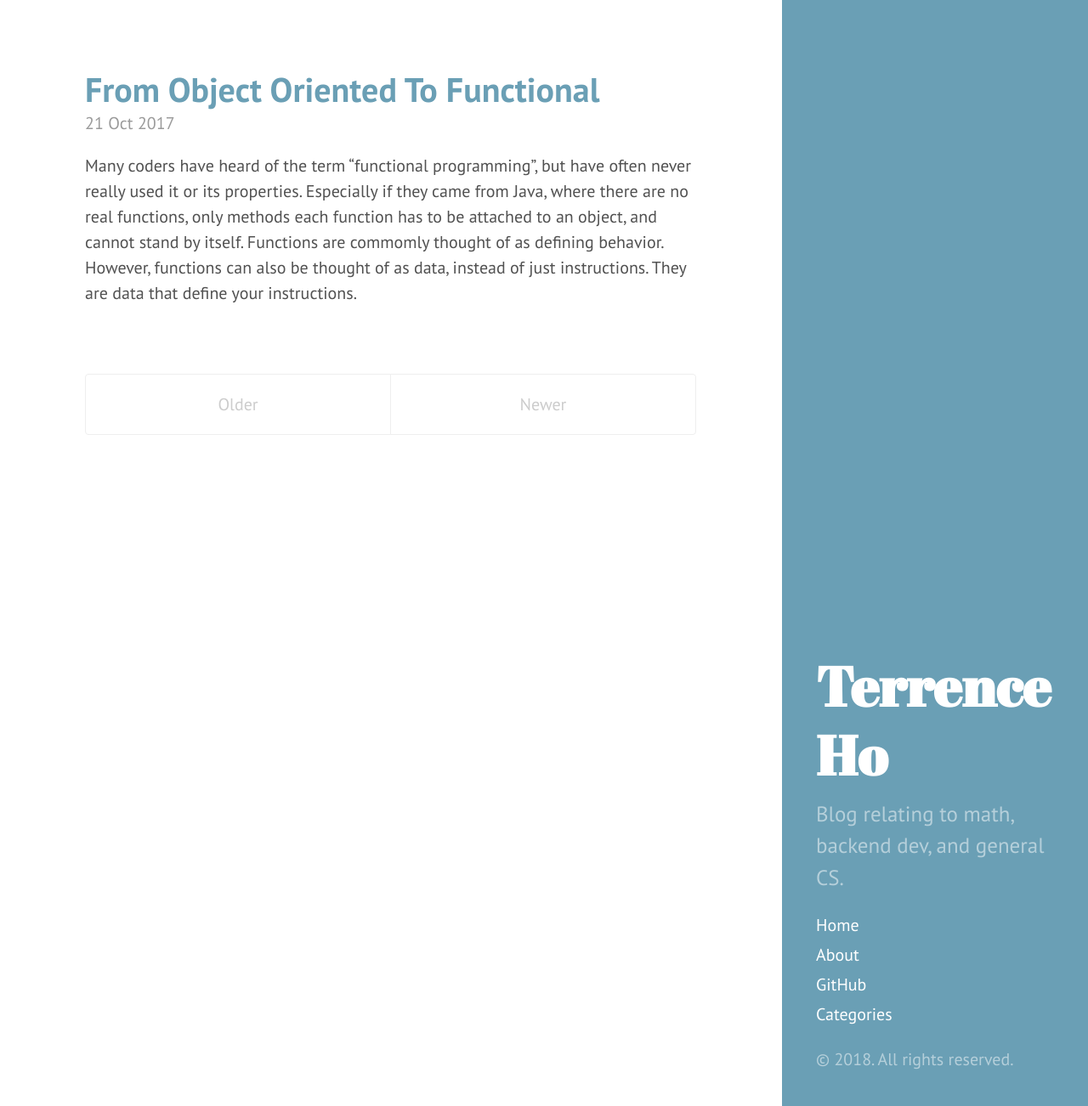
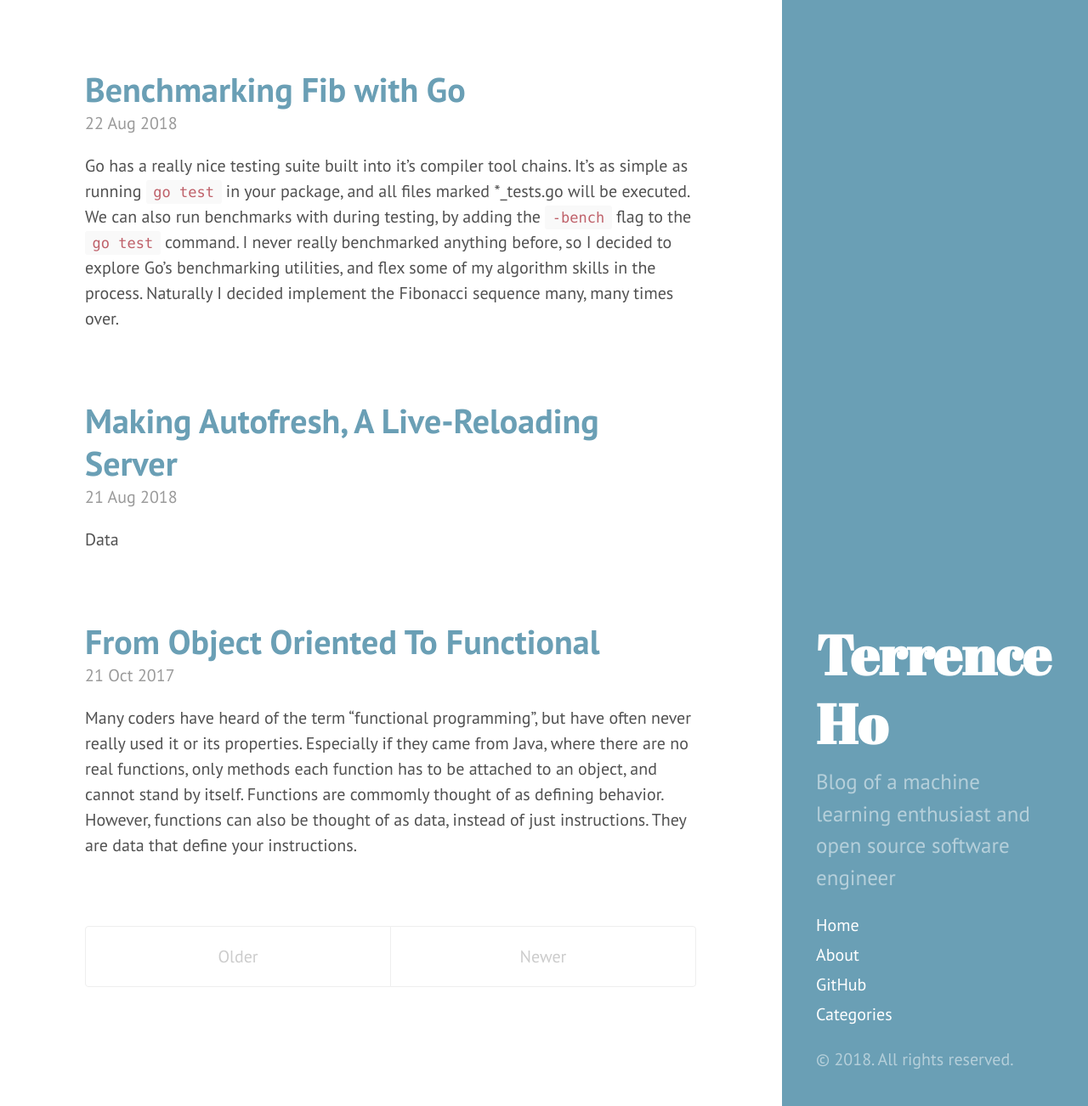
Before and after one commit to TerrenceHo/terrenceho.github.io, a Jekyll site: the page built from index.html, in a window 1280 px wide and 1302 px high. Shown: the whole window at 85% size. Built offline with Jekyll 4.4.1, drawn with Linux system fonts in a browser that asks for light colours; the list of posts is cut into pages by our own code; part of the change alters nothing that is shown.

Commit message:
Add Benchmarking post

````diff
--- a/_config.yml
+++ b/_config.yml
@@ -8,7 +8,7 @@ permalink:          pretty
 # Setup
 title:              Terrence Ho
 tagline:            'CS Blog'
-description:        'Blog relating to math, backend dev, and general CS.'
+description:        'Blog of a machine learning enthusiast and open source software engineer'
 url:                https://terrenceho.github.io
 baseurl:            ''
 email:              terrenceho.books@gmail.com
--- /dev/null
+++ b/_posts/2018-08-21-Making-Autofresh-Live-Reloading-Server.md
@@ -0,0 +1,9 @@
+---
+published: true
+title: Making Autofresh, A Live-Reloading Server
+use_math: true
+category: Go
+layout: post
+---
+
+Data
--- /dev/null
+++ b/_posts/2018-08-22-Benchmarking-Fib-with-Go.md
@@ -0,0 +1,490 @@
+---
+published: true
+title: Benchmarking Fib with Go
+use_math: true
+category: Go
+layout: post
+---
+
+
+Go has a really nice testing suite built into it's compiler tool chains. It's as
+simple as running `go test` in your package, and all files marked \*\_tests.go
+will be executed. We can also run benchmarks with during testing, by adding the
+`-bench` flag to the `go test` command. I never really benchmarked anything
+before, so I decided to explore Go's benchmarking utilities, and flex some of my
+algorithm skills in the process. Naturally I decided implement the Fibonacci sequence many, many times over.
+
+The repository lies at <https://github.com/TerrenceHo/fib>, where you can
+use git to clone it.  You can also use `go get github.com/TerrenceHo/fib`
+if you have a go runtime, which you'll need to run tests.  The file
+`fib.go` holds various fibconacci implementations and some documentation.
+The associated tests and benchmarks lie in `fib_test.go`. To run the benchmarks,
+use `go test -bench=.`. To just run the tests, use `go test .` My benchmarks are
+at the bottom of the article, but we refer to these benchmarks multiple times in
+our discussion. I encourage you to try these benchmarks for yourselves.
+
+### FibRecursive: Exponential Recursive
+
+```
+func FibRecursive(n int) int {
+    if n < 2 {
+        return n
+    }
+    return FibRecursive(n-1) + FibRecursive(n-2)
+}
+```
+
+The most basic Fib sequence algorithm known to man, `FibRecursive` boasts
+a mighty exponential $O(2^n)$ run time, and is so slow I can't even run
+`FibRecursive(64)` on my laptop without having to wait for an eternity.
+The reason being, for an input $n$, $n+1$ takes almost twice as long to
+computer, since the recursive tree makes two recursive calls each level
+and doubles the computation need for the next level.
+
+![fibtree5]({{ "/assets/fibtree5.png" | absolute_url }})
+
+In our testing suite, we max our runtimecalls at $n$=32. Memory-wise,
+`FibRecursive` is also inefficient, since each function call
+creates adds to the function call stack, and so runs the danger of
+actually running out of memory at high inputs.
+
+`FibRecursive` is clearly unoptimal and so the next few examples of Fibonacci
+show slightly more optimized versions.
+
+### FibRecursiveCache: Exponential Recursive Cache
+
+```
+func FibRecursiveCache(n int) int {
+    cache := make([]int, n+1, n+1)
+    fibRecursiveCache(n, &cache)
+    return cache[n]
+}
+
+func fibRecursiveCache(n int, cache *[]int) {
+    if n < 2 {
+        (*cache)[0] = 0
+        (*cache)[1] = 1
+        return
+    }
+    fibRecursiveCache(n-1, cache)
+
+    (*cache)[n] = (*cache)[n-1] + (*cache)[n-2]
+}
+```
+
+We notice from the previous expanded `FibRecursive` tree that many values are
+computed many times (i.e. `FibRecursive(2)` is computed thrice). What if
+we compute these values once, and then store it? We can optimize our previous
+algorithm by caching previous computed values in an array. In doing so, we
+lower our runtime from exponential to linear $O(n)$, since we cut off most of the
+computation tree.
+
+![fibtree5Linear]({{ "/assets/fibtree5Linear.png" | absolute_url }})
+
+`FibRecursiveCache` recurses from $n$ to 1, and then builds the cache
+going backwards.  The left-most value in our array holds our final answer.
+`FibRecursiveCache` ends up with both a linear runtime and linear memory
+usage, due to the array cache.
+
+So where can we improve from here? Let's set aside the runtime optimizations for
+now, and tackle the memory issue first. If we can get rid of the entire cache,
+we could save a lot of memeory, since memory is not infinite nor free even on
+modern computers. The Fibonacci only requires the addition of the two previous
+terms. So really, we don't need to save all previously calculated Fibonacci
+values. We can make do with just the previous two, leading us to...
+
+### FibIterative: Linear Iterative Implementation
+
+```
+func FibIterative(n int) int {
+    var temp int
+    first := 0
+    second := 1
+    for i := 0; i < n-1; i++ {
+        temp = second
+        second = first + second
+        first = temp
+    }
+    return second
+}
+```
+
+`FibIterative` takes the concept that we do not really need to keep every
+previous computed value, only the previous number. Thus we get rid of the
+cache entirely and instead add the two previous numbers together in a
+loop. This eliminates the need to keep the entire cache in memory, while
+keeping the runtime linear, and making the memory required constant.
+
+`FibIterative` and `FibRecursiveCache` both have a linear runtime, but
+`FibIterative` performs better on benchmarks, largely due to practical computer
+limitations. Performing function calls is slower than iterating through a loop,
+since the program must deal with managing the function call stack compared to
+simply incrementing a variable. Thus, on my computer anyway, the iterative
+implementation is faster.
+
+### FibTailRecursive: Tail Recursive Implementation
+
+```
+func FibTailRecursive(n int) int {
+    return fibTailRecursive(n, 0, 1)
+}
+
+func fibTailRecursive(n, first, second int) int {
+    if n == 0 {
+        return first
+    }
+    return fibTailRecursive(n-1, second, first+second)
+}
+```
+
+This is another linear implementation of the Fibonacci sequence.
+`FibTailRecursive` does not build a cache, but is really a recursive
+implementation of the iterative implementation. This is more akin to a
+"functional" implementation, replacing the for loops, a construct that
+does not exist in most functional languages.
+
+On benchmarks, `FibTailRecursive` performs better than `FibRecursiveCache`, but
+still worse than `FibIterative`, once again due to having to deal with the
+function call stack. Interestingly, due to this function call stack,
+`FibTailRecursive` could be considered linear in memory usage, since one
+function frame is added to the call stack every time `fibTailRecursive` is
+called. If you consider recursive calls taking memory on the call stack, this
+is linear in both runtime and memory.
+
+Let's see if we can still find a faster implementation for the Fibonacci
+sequence.
+
+### FibPowerMatrix: Linear Matrix Implementation
+
+```
+func FibPowerMatrix(n int) int {
+    F := [2][2]int{
+        [2]int{1, 1},
+        [2]int{1, 0},
+    }
+    if n == 0 {
+        return 0
+    }
+    fibPower(&F, n-1) return F[0][0]
+}
+
+func fibPower(F *[2][2]int, n int) {
+    M := [2][2]int{
+        [2]int{1, 1},
+        [2]int{1, 0},
+    }
+
+    for i := 2; i <= n; i++ {
+        fibMultiply(F, &M)
+    }
+}
+
+func fibMultiply(F *[2][2]int, M *[2][2]int) {
+    f := *F
+    m := *M
+    x := f[0][0]*m[0][0] + f[0][1]*m[1][0]
+    y := f[0][0]*m[0][1] + f[0][1]*m[1][1]
+    z := f[1][0]*m[0][0] + f[1][1]*m[1][0]
+    w := f[1][0]*m[0][1] + f[1][1]*m[1][1]
+
+    (*F)[0][0] = x
+    (*F)[0][1] = y
+    (*F)[1][0] = z
+    (*F)[1][1] = w
+}
+```
+
+For the unintiated, this algorithm looks a rather complicated. It utilizes 2x2
+matrix multiplication, and it is not immediately obvious how matrix
+multiplcation can help solve the Fibonacci sequence. We shall prove the
+following theorem, where $$F_{n}$$ represents the Fibonacci sequence at step
+$n$.
+
+$$
+M =
+\left( \begin{array}{ccc}
+F_{n+1} & F_{n} \\
+F_{n} & F_{n-1} \\
+\end{array} \right)
+=
+\left( \begin{array}{ccc}
+1 & 1 \\
+1 & 0 \\
+\end{array} \right)^n
+$$
+
+For $n=1$,
+
+$$
+\left( \begin{array}{ccc}
+1 & 1 \\
+1 & 0 \\
+\end{array} \right)^1
+=
+\left( \begin{array}{ccc}
+F_{2} & F_{1} \\
+F_{1} & F_{0} \\
+\end{array} \right)
+$$
+
+Which is obvious, these are the first three values in the Fibonacci sequence,
+\((1, 1, 0\)).
+
+Assume that this step holds for $n=k$.
+
+$$
+\left( \begin{array}{ccc}
+1 & 1 \\
+1 & 0 \\
+\end{array} \right)^k
+=
+\left( \begin{array}{ccc}
+F_{k+1} & F_{k} \\
+F_{k} & F_{k-1} \\
+\end{array} \right)
+$$
+
+Now we attempt to prove that the statement still holds for $n=k+1$, and so the
+statement would be solved. We multiple both sides by
+$$
+\left( \begin{array}{ccc}
+1 & 1 \\
+1 & 0 \\
+\end{array} \right)
+$$
+
+$$
+\left( \begin{array}{ccc}
+1 & 1 \\
+1 & 0 \\
+\end{array} \right)^k
+\left( \begin{array}{ccc}
+1 & 1 \\
+1 & 0 \\
+\end{array} \right)
+=
+\left( \begin{array}{ccc}
+F_{k+1} & F_{k} \\
+F_{k} & F_{k-1} \\
+\end{array} \right)
+\left( \begin{array}{ccc}
+1 & 1 \\
+1 & 0 \\
+\end{array} \right)
+$$
+
+$$
+\left( \begin{array}{ccc}
+1 & 1 \\
+1 & 0 \\
+\end{array} \right)^{k+1}
+=
+\left( \begin{array}{ccc}
+F_{k+1} + F_{k} & F_{k+1} \\
+F_{k} F_{k-1} & F_{k} \\
+\end{array} \right)
+$$
+
+This implies that
+
+$$
+\left( \begin{array}{ccc}
+1 & 1 \\
+1 & 0 \\
+\end{array} \right)^{k+1}
+=
+\left( \begin{array}{ccc}
+F_{k+2} & F_{k+1} \\
+F_{k+1} & F_{k} \\
+\end{array} \right)
+$$
+
+Thus, by proof by induction, our assumption holds true for any $n=k+1$. This is
+basically a simple way to increment the Fibonacci sequence once every matrix
+multiplcation. We calculate the matrices in a loop, similiar to our tail
+recursive implementation. Our final answer will be held in the $F_{k+2}$ after
+$n$ iterations.
+
+However, this is still a linear runtime implementation. Worse, since matrix
+muliplication involves more operations, it is slower than most of our other
+linear implementations. However, matrix multiplcation opens up a trick to gain a
+massive speed boost.
+
+### FibPowerMatrixRecursive: Log\((n\)) Matrix Implementation
+
+```
+func FibPowerMatrixRecursive(n int) int {
+    F := [2][2]int{
+        [2]int{1, 1},
+        [2]int{1, 0},
+    }
+
+    if n == 0 {
+        return 0
+    }
+    fibPowerRecursive(&F, n-1) return F[0][0]
+}
+
+func fibPowerRecursive(F *[2][2]int, n int) {
+    if n == 0 || n == 1 {
+    return
+    }
+
+    M := [2][2]int{
+        [2]int{1, 1},
+        [2]int{1, 0},
+    }
+    fibPowerRecursive(F, n/2)
+    fibMultiply(F, F)
+    if n%2 != 0 {
+        fibMultiply(F, &M)
+    }
+}
+```
+
+`FibPowerMatrixRecursive` is pretty similiar to the previous implementation.
+However, it uses exponentiation to calculate matrices, rather than simply
+multipling the previous result to
+$$
+\left( \begin{array}{ccc}
+1 & 1 \\
+1 & 0 \\
+\end{array} \right)^{k}
+$$
+
+Ignoring matrices for now, consider calculating 2^8.  We can compute that as
+$2 * 2 * 2 * 2 * 2 * 2 * 2 * 2$, and multiple across, which would require 7
+multiplication operations. However, you can achieve the same result by using
+$4 * 4 * 4 * 4$, and $2 * 2 = 4$. So we can multiply $2 * 2$ once to get $4$, and
+then use that result to finish the calculation. But we can do that previous step
+multiple times, and so $4 * 4 = 16$, $16 * 16 = 256 = 2^8$. So rather than 7
+multiplcation steps, we achieved the same result with 3 steps.
+
+$2*2 = 4$
+
+$4*4 = 16$
+
+$16 * 16 = 256$
+
+This formula is known as the fast exponentiation formula. It brings
+exponentiation from a linear runtime to a logarithmic runtime, which halves the
+amount of work every iteration. We can apply the same logic to matrices,
+squaring the matrices every iteration rather than simply multiplying straight
+across. In math notation, this would look something like:
+
+$$
+\left( \begin{array}{ccc}
+1 & 1 \\
+1 & 0 \\
+\end{array} \right)^n
+\left( \begin{array}{ccc}
+1 & 1 \\
+1 & 0 \\
+\end{array} \right)^n
+=
+\left( \begin{array}{ccc}
+F_{k+1} & F_{k} \\
+F_{k} & F_{k-1} \\
+\end{array} \right)
+\left( \begin{array}{ccc}
+F_{k+1} & F_{k} \\
+F_{k} & F_{k-1} \\
+\end{array} \right)
+$$
+
+$$
+\left( \begin{array}{ccc}
+1 & 1 \\
+1 & 0 \\
+\end{array} \right)^{2n}
+=
+\left( \begin{array}{ccc}
+F^2_{k+1} + F^2_{k} & F_{k+1}F_{k} + F_{k}F_{k-1} \\
+F_{k+1}F_{k} + F_{k}F_{k-1} & F^2_{k} + F^2_{k-1} \\
+\end{array} \right)
+$$
+
+If $n$ was odd, then we would multiply once more by
+$$
+\left( \begin{array}{ccc}
+1 & 1 \\
+1 & 0 \\
+\end{array} \right)
+$$
+
+Because we half the work necessary each matrix multiplcation, this qualifies as
+a $O(log_n)$ implementation. However, that does not mean it's automatically faster
+than the linear implementations. Due to the overhead in matrix multiplcation, it
+is actually slower for low values of $n$, which on my computer was $n<1024$.
+
+### Benchmarks
+
+We test our benchmarks on values $Fib(n)$, where
+$n = {1,2,4,8,16,32,64,128,1024}$ (except for `FibTestRecursive`, we stop at
+$n=32$ because any higher values of $n$ simply takes too long to run).
+
+Here are the benchmarks on for `fib` on my computer.
+
+```
+BenchmarkFibRecursive1-8                2000000000  1.93 ns/op
+BenchmarkFibRecursive2-8                300000000   5.31 ns/op
+BenchmarkFibRecursive4-8                100000000   16.9 ns/op
+BenchmarkFibRecursive8-8                10000000    128  ns/op
+BenchmarkFibRecursive16-8               200000      6196 ns/op
+BenchmarkFibRecursive32-8               100     13737437 ns/op
+BenchmarkFibIterative1-8                1000000000  2.09 ns/op
+BenchmarkFibIterative2-8                500000000   3.03 ns/op
+BenchmarkFibIterative4-8                300000000   4.36 ns/op
+BenchmarkFibIterative8-8                200000000   6.68 ns/op
+BenchmarkFibIterative16-8               100000000   11.4 ns/op
+BenchmarkFibIterative32-8               50000000    26.5 ns/op
+BenchmarkFibIterative64-8               50000000    40.7 ns/op
+BenchmarkFibIterative128-8              20000000    84.1 ns/op
+BenchmarkFibIterative1024-8             2000000     621  ns/op
+BenchmarkFibRecursiveCache1-8           50000000    25.2 ns/op
+BenchmarkFibRecursiveCache2-8           50000000    30.6 ns/op
+BenchmarkFibRecursiveCache4-8           50000000    38.9 ns/op
+BenchmarkFibRecursiveCache8-8           30000000    57.1 ns/op
+BenchmarkFibRecursiveCache16-8          20000000    93.2 ns/op
+BenchmarkFibRecursiveCache32-8          10000000    170  ns/op
+BenchmarkFibRecursiveCache64-8          5000000     328  ns/op
+BenchmarkFibRecursiveCache128-8         2000000     633  ns/op
+BenchmarkFibRecursiveCache1024-8        300000      4767 ns/op
+BenchmarkFibTailRecursive1-8            200000000   6.18 ns/op
+BenchmarkFibTailRecursive2-8            200000000   8.30 ns/op
+BenchmarkFibTailRecursive4-8            100000000   12.7 ns/op
+BenchmarkFibTailRecursive8-8            50000000    24.3 ns/op
+BenchmarkFibTailRecursive16-8           30000000    47.0 ns/op
+BenchmarkFibTailRecursive32-8           20000000    86.8 ns/op
+BenchmarkFibTailRecursive64-8           10000000    183  ns/op
+BenchmarkFibTailRecursive128-8          5000000     342  ns/op
+BenchmarkFibTailRecursive1024-8         500000      2731 ns/op
+BenchmarkFibPowerMatrix1-8              200000000   6.25 ns/op
+BenchmarkFibPowerMatrix2-8              200000000   6.34 ns/op
+BenchmarkFibPowerMatrix4-8              50000000    24.7 ns/op
+BenchmarkFibPowerMatrix8-8              30000000    57.8 ns/op
+BenchmarkFibPowerMatrix16-8             10000000    123  ns/op
+BenchmarkFibPowerMatrix32-8             5000000     255  ns/op
+BenchmarkFibPowerMatrix64-8             3000000     516  ns/op
+BenchmarkFibPowerMatrix128-8            1000000     1034 ns/op
+BenchmarkFibPowerMatrix1024-8           200000      8349 ns/op
+BenchmarkFibPowerMatrixRecursive1-8     300000000   4.45 ns/op
+BenchmarkFibPowerMatrixRecursive2-8     300000000   4.79 ns/op
+BenchmarkFibPowerMatrixRecursive4-8     50000000    24.0 ns/op
+BenchmarkFibPowerMatrixRecursive8-8     30000000    45.0 ns/op
+BenchmarkFibPowerMatrixRecursive16-8    20000000    65.9 ns/op
+BenchmarkFibPowerMatrixRecursive32-8    20000000    86.2 ns/op
+BenchmarkFibPowerMatrixRecursive64-8    20000000    107  ns/op
+BenchmarkFibPowerMatrixRecursive128-8   10000000    127  ns/op
+BenchmarkFibPowerMatrixRecursive1024-8  10000000    187  ns/op
+```
+
+The two noteworthy are `BenchmarkFibPowerMatrixRecursive1024-8` and
+`BenchmarkFibIterative1024-8`, which clocked in at 187 ns/op and 621 ns/op,
+showing that as ${n\to\infty}$, the $O(log_n)$ implementation does indeed scale
+better. However, at lower values of $n$, the iterative implementation should
+still be used.
+
+### Conclusion
+Well, we've learned to benchmark programs in Go, and tested out real world
+implications of complexity analysis. Good algorithms do really matter after all.
````
Also changed, not shown: assets/fibtree5.png (added), assets/fibtree5Linear.png (added).
